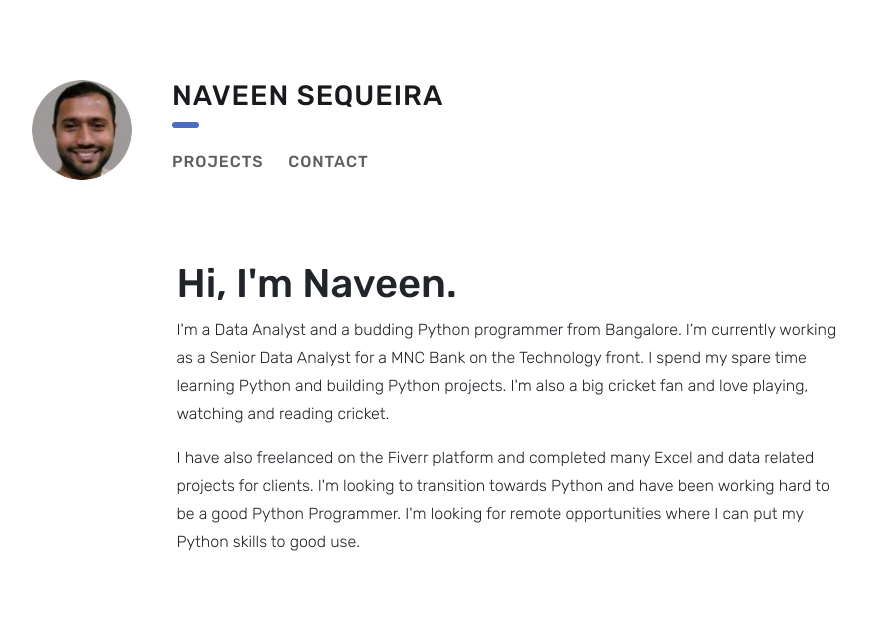
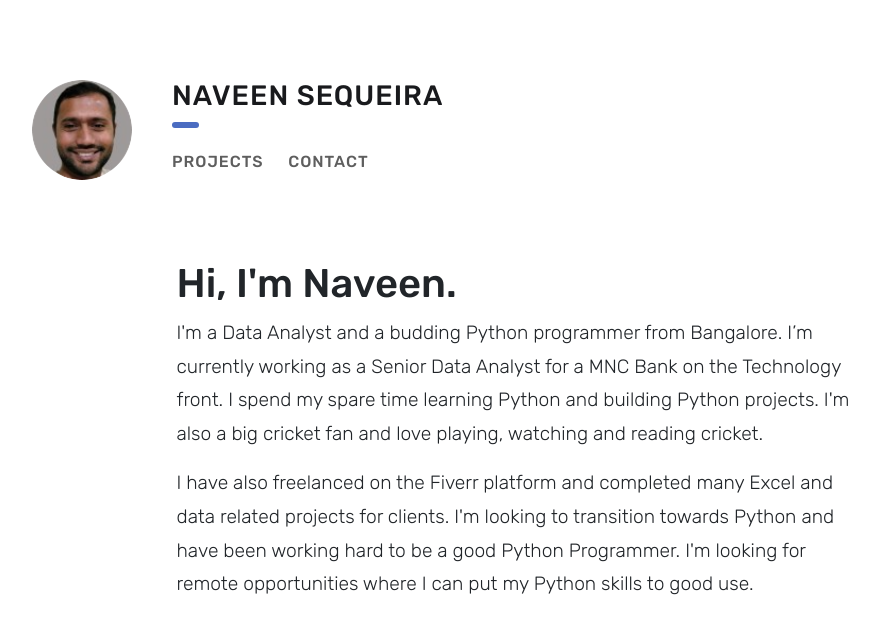
Before and after one commit to navseq/navseq.github.io, a Flask app: page / in a window 1280 px wide. Shown: the top 634 px of the page, without its empty margins (126-1005 px from the left). Run offline with Flask 2, Linux system fonts and the light colour scheme.

Commit message:
Initial commit

```diff
--- a/static/css/styles.css
+++ b/static/css/styles.css
@@ -87,6 +87,12 @@
     text-transform: uppercase;
 }
 
+.txt-large {
+    font-size: 1.2rem;
+    line-height: 175%;
+}
+
+
 /*
 @media screen and (max-width: 500px)
 .header {
--- a/templates/index.html
+++ b/templates/index.html
@@ -47,7 +47,7 @@
                 as a Senior Data Analyst for a MNC Bank on the Technology front. I spend my spare time learning Python
                 and building Python projects. I'm also
                 a big cricket fan and love playing, watching and reading cricket.</p>
-            <p>I have also freelanced on the Fiverr platform and completed many Excel and data related projects for
+            <p class="txt-large">I have also freelanced on the Fiverr platform and completed many Excel and data related projects for
                 clients. I'm looking to transition towards Python and have been working hard to be a good Python Programmer.
                 I'm looking for remote opportunities where I can put my Python skills to good use.</p>
         </div>
```
